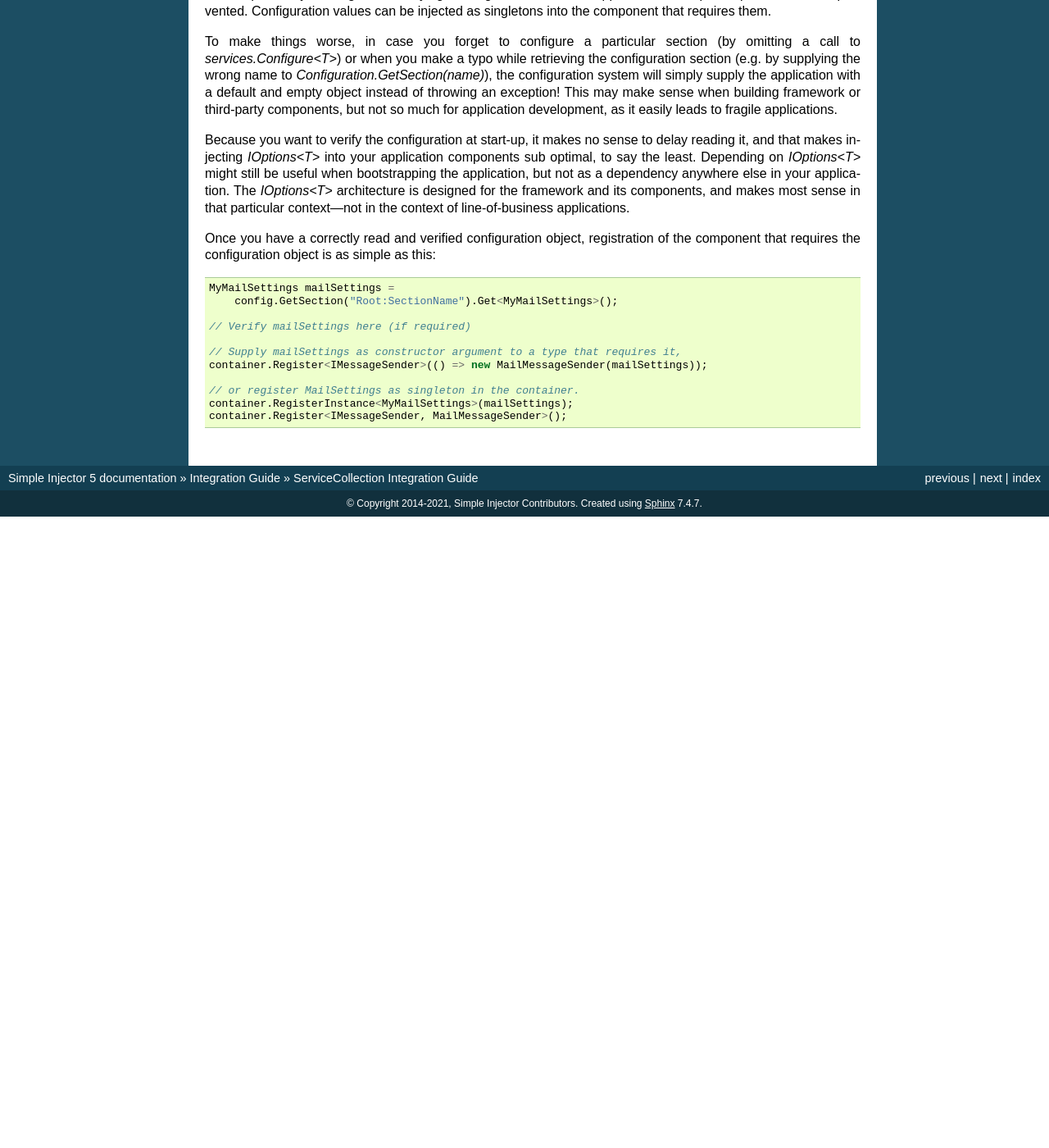
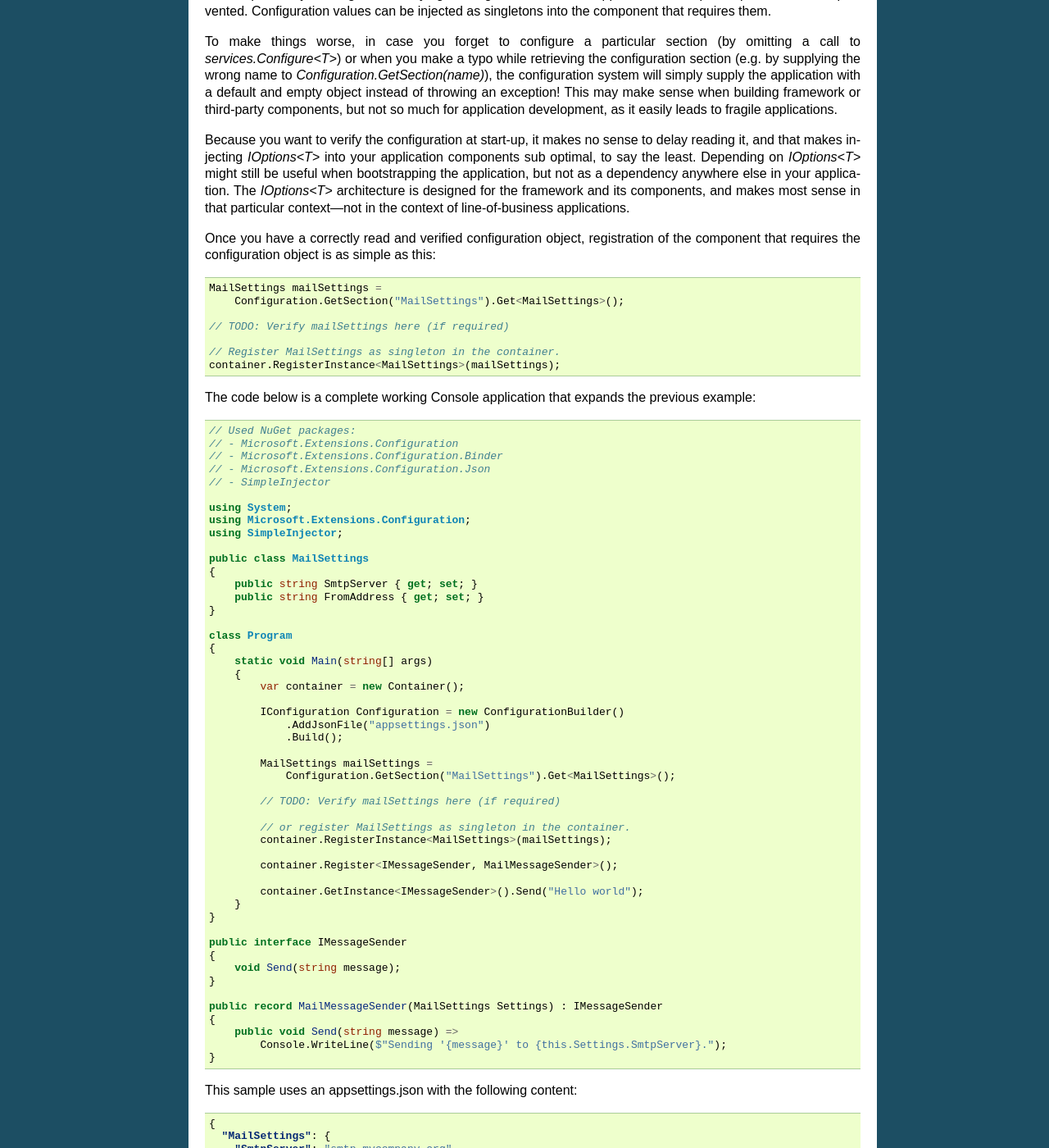
Before and after one commit to simpleinjector/Documentation, a Sphinx documentation site: the page built from source/servicecollectionintegration.rst, in a window 1280 px wide and 1400 px high, scrolled down 6525 px. Shown: the whole window at 82% size. Built offline with Sphinx 7.4.7, drawn with Linux system fonts in a browser that asks for light colours; before the commit the page ends 7155 px from its top, so only the background shows below that; some of the changed text lies outside the part shown.

```diff
--- a/source/servicecollectionintegration.rst
+++ b/source/servicecollectionintegration.rst
@@ -303,14 +303,76 @@ Once you have a correctly read and verified configuration object, registration o
 
 .. code-block:: c#
 
-    MyMailSettings mailSettings =
-        config.GetSection("Root:SectionName").Get<MyMailSettings>();
+    MailSettings mailSettings =
+        Configuration.GetSection("MailSettings").Get<MailSettings>();
 
-    // Verify mailSettings here (if required)
+    // TODO: Verify mailSettings here (if required)
 
-    // Supply mailSettings as constructor argument to a type that requires it,
-    container.Register<IMessageSender>(() => new MailMessageSender(mailSettings));
+    // Register MailSettings as singleton in the container.
+    container.RegisterInstance<MailSettings>(mailSettings);
 
-    // or register MailSettings as singleton in the container.
-    container.RegisterInstance<MyMailSettings>(mailSettings);
-    container.Register<IMessageSender, MailMessageSender>();
+The code below is a complete working Console application that expands the previous example:
+
+.. code-block:: c#
+
+    // Used NuGet packages:
+    // - Microsoft.Extensions.Configuration
+    // - Microsoft.Extensions.Configuration.Binder
+    // - Microsoft.Extensions.Configuration.Json
+    // - SimpleInjector
+
+    using System;
+    using Microsoft.Extensions.Configuration;
+    using SimpleInjector;
+
+    public class MailSettings
+    {
+        public string SmtpServer { get; set; }
+        public string FromAddress { get; set; }
+    }
+
+    class Program
+    {
+        static void Main(string[] args)
+        {
+            var container = new Container();
+
+            IConfiguration Configuration = new ConfigurationBuilder()
+                .AddJsonFile("appsettings.json")
+                .Build();
+
+            MailSettings mailSettings =
+                Configuration.GetSection("MailSettings").Get<MailSettings>();
+
+            // TODO: Verify mailSettings here (if required)
+
+            // or register MailSettings as singleton in the container.
+            container.RegisterInstance<MailSettings>(mailSettings);
+
+            container.Register<IMessageSender, MailMessageSender>();
+
+            container.GetInstance<IMessageSender>().Send("Hello world");
+        }
+    }
+
+    public interface IMessageSender
+    {
+        void Send(string message);
+    }
+
+    public record MailMessageSender(MailSettings Settings) : IMessageSender
+    {
+        public void Send(string message) =>
+            Console.WriteLine($"Sending '{message}' to {this.Settings.SmtpServer}.");
+    }
+
+This sample uses an appsettings.json with the following content:
+
+.. code-block:: json
+
+    {
+      "MailSettings": {
+        "SmtpServer": "smtp.mycompany.org",
+        "From": "noreply@mycompany.org"
+      }
+    }
```
